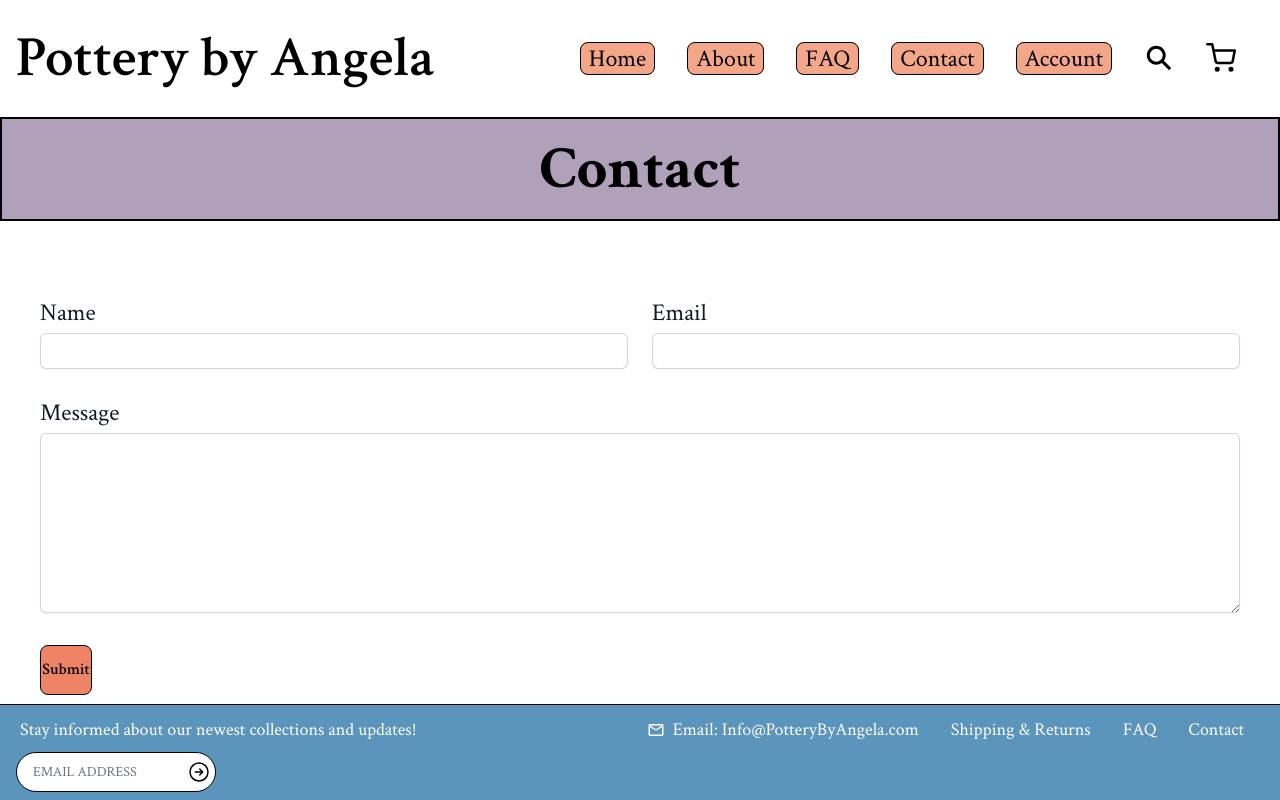
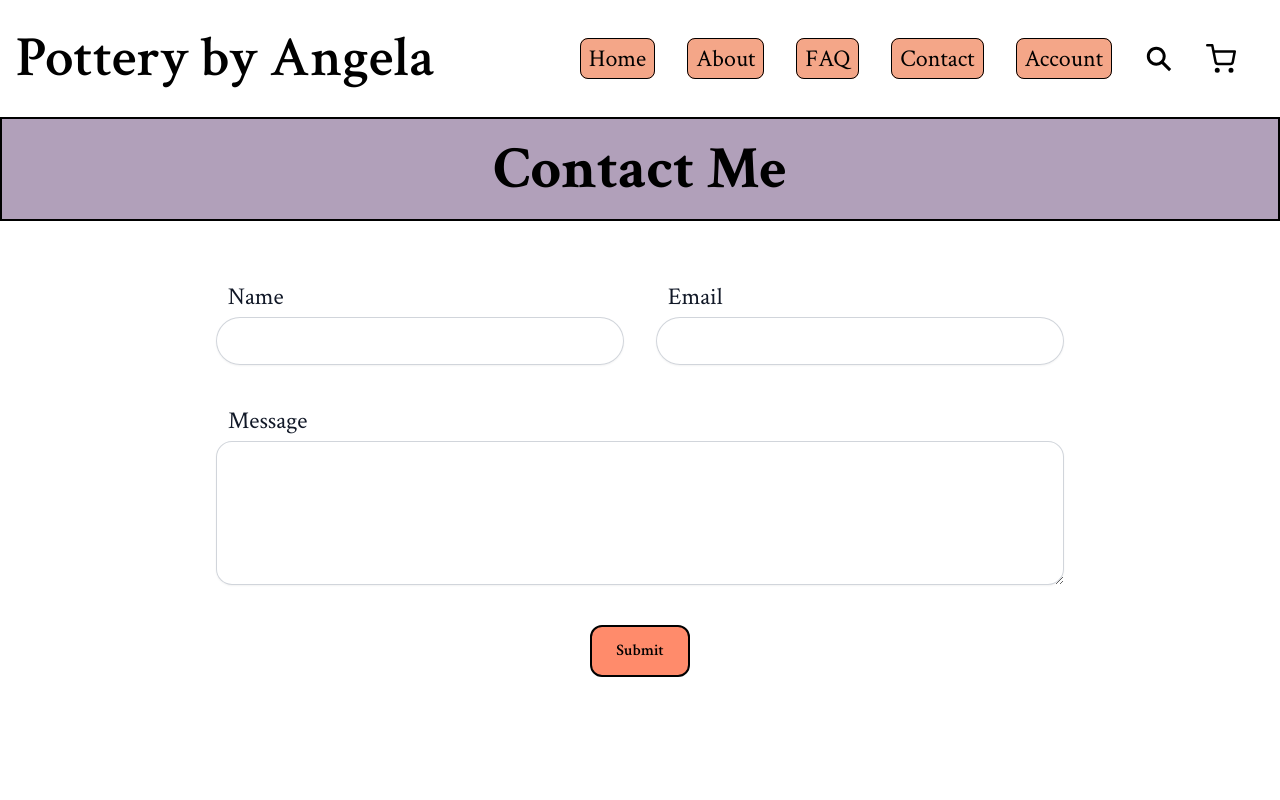
Before and after one commit to angelacao2109/Pottery-E-Commerce-Website, a React (Create React App) app in the folder front-end/: page /contact in a window 1280 px wide. Built offline with nearby package versions, Linux system fonts and the light colour scheme; a web font is replaced by a local one.

Commit message:
fixed layout of contact, account. Need to start on backend

```diff
--- a/front-end/src/App.tsx
+++ b/front-end/src/App.tsx
@@ -12,15 +12,16 @@ import Account from './pages/Account';
 function App() {
   return (
     <>
- <BrowserRouter>
+
+
       <Routes>
-      <Route path="/home" element={<Home />} />
+      <Route path="/" element={<Home />} />
         <Route path="/about" element={<About />} />
         <Route path="/faq" element={<FAQ />} />
         <Route path="/contact" element={<Contact />} />
         <Route path="/account" element={<Account />} />
       </Routes>
-    </BrowserRouter>
+
 
    </>
   );
--- a/front-end/src/components/Header.tsx
+++ b/front-end/src/components/Header.tsx
@@ -1,7 +1,7 @@
 import React from "react";
 import { FiShoppingCart } from "react-icons/fi";
 import { IoSearchSharp } from "react-icons/io5";
-const buttonStyles: string = "text-black hover:underline hover:bg-darker-button-pink  transition duration-300 text-2xl bg-button-pink rounded-lg px-2 border border-black";
+const buttonStyles: string = "text-black hover:underline hover:bg-darker-button-pink transition duration-300 text-2xl bg-button-pink rounded-lg px-2 border border-black p-1";
 
 const Header: React.FC = () => {
 return (
@@ -13,13 +13,13 @@ return (
   </div>
   <nav className=" flex justify-end pr-7">
   <ul className="flex space-x-8 text-lg  font-crimson">
-      <li><a href="/home" className={buttonStyles} >Home</a></li>
+      <li><a href="/#" className={buttonStyles} >Home</a></li>
       <li><a href="/about" className={buttonStyles}>About</a></li>
       <li><a href="/faq" className={buttonStyles}>FAQ</a></li>
       <li><a href="/contact" className={buttonStyles}>Contact</a></li>
       <li><a href="/account" className={buttonStyles}>Account</a></li>
-      <li className="img-li text-3xl" ><IoSearchSharp /> </li>
-      <li className="img-li text-3xl" ><FiShoppingCart /> </li>
+      <button className="img-li text-3xl cursor: pointer" ><IoSearchSharp /> </button>
+      <button className="img-li text-3xl cursor: pointer" ><FiShoppingCart /> </button>
     </ul>
   </nav>
 
--- a/front-end/src/index.tsx
+++ b/front-end/src/index.tsx
@@ -1,6 +1,7 @@
 import React from 'react';
 import ReactDOM from 'react-dom/client';
 import App from './App';
+import { BrowserRouter } from 'react-router-dom';
 
 
 const rootElement = document.getElementById('root');
@@ -8,10 +9,10 @@ if (rootElement) {
   const root = ReactDOM.createRoot(rootElement);
   root.render(
     <React.StrictMode>
-
-        <App />
-
-    </React.StrictMode>
+    <BrowserRouter>
+      <App />
+    </BrowserRouter>
+  </React.StrictMode>
   );
 } else {
   console.error("Root element not found");
--- a/front-end/src/pages/About.tsx
+++ b/front-end/src/pages/About.tsx
@@ -6,7 +6,7 @@ const About: React.FC = () => {
     return (
         <>
         <Header/>
-        <h1 className="font-crimson flex flex justify-center font-bold text-6xl p-5 bg-dusty-pink border-black border-x-2 border-b-2">About Me</h1>
+        <h1 className="font-crimson flex  justify-center font-bold text-6xl p-5 bg-dusty-pink border-black border-x-2 border-b-2">About Me</h1>
 
 <div className="flex justify-center">
 <div className="font-crimson p-10 max-w-3xl font-medium text-2xl tracking-wider leading-relaxed text-justify mr-40">
--- a/front-end/src/pages/Account.tsx
+++ b/front-end/src/pages/Account.tsx
@@ -6,11 +6,10 @@ const Account: React.FC = () => {
   return (
     <>
       <Header />
-      <h1 className="font-crimson flex justify-center font-bold text-6xl p-5 bg-light-blue border-black border-x-2 border-b-2">
-        Login
-      </h1>
+      <h1 className="font-crimson flex  justify-center font-bold text-6xl p-5 bg-light-blue border-black border-x-2 border-b-2">Login</h1>
 
-      <div className="mt-10 grid grid-cols-1 gap-y-4 font-crimson p-10 justify-items-center">
+
+      <div className="mt-10 grid grid-cols-1 gap-y-6 font-crimson p-10 justify-items-center">
         <div className="col-span-1">
           <div className="mt-2 w-96">
             <input
@@ -19,7 +18,7 @@ const Account: React.FC = () => {
               type="email"
               placeholder="Email"
               autoComplete="email"
-              className="block w-full h-12 rounded-md border-0 py-3 text-gray-900 shadow-sm ring-1 ring-inset ring-gray-300 placeholder:text-gray-400 focus:ring-1 focus:ring-black focus:outline-none sm:text-sm sm:leading-6"
+              className="block w-full h-14 rounded-full border-0 py-4 text-gray-900 shadow-sm ring-1 ring-inset ring-gray-300 placeholder:text-gray-400 focus:ring-1 focus:ring-black focus:outline-none text-lg"
             />
           </div>
         </div>
@@ -32,22 +31,25 @@ const Account: React.FC = () => {
               type="password"
               placeholder="Password"
               autoComplete="none"
-              className="block w-full h-12 rounded-md border-0 py-3 text-gray-900 shadow-sm ring-1 ring-inset ring-gray-300 placeholder:text-gray-400 focus:ring-1 focus:ring-black focus:outline-none sm:text-sm sm:leading-6"
+              className="block w-full h-14 rounded-full border-0 py-4 text-gray-900 shadow-sm ring-1 ring-inset ring-gray-300 placeholder:text-gray-400 focus:ring-1 focus:ring-black focus:outline-none text-lg"
             />
           </div>
         </div>
 
-        <p className="text-black">
-  <a href="#" className="underline">Forgot your Password?</a>
-</p>
+        <p className="text-lg text-black mt-4">
+          <a href="/forgetpassword" className="underline">Forgot your Password?</a>
+        </p>
 
-<button className="bg-light-blue rounded-xl p-2 border-black border"> Sign In </button>
-<p className="text-black">
-  <a href="#" className="underline">Create an Account</a>
-</p>
+        <button className="bg-light-blue rounded-xl py-3 px-5 text-lg border-black border">
+          Sign In
+        </button>
+
+        <p className="text-lg text-black mt-4">
+          <a href="/createaccount" className="underline">Create an Account</a>
+        </p>
       </div>
 
-      <Footer />
+
     </>
   );
 };
--- a/front-end/src/pages/Contact.tsx
+++ b/front-end/src/pages/Contact.tsx
@@ -6,62 +6,62 @@ const Contact: React.FC = () => {
   return (
     <>
       <Header />
+
       <h1 className="font-crimson flex justify-center font-bold text-6xl p-5 bg-light-purple border-black border-x-2 border-b-2">
-        Contact
+        Contact Me
       </h1>
 
-      <div className=" mt-10 grid grid-cols-1 gap-x-6 gap-y-8 sm:grid-cols-6 font-crimson p-10">
-        <div className="sm:col-span-3">
-          <label htmlFor="name" className="block leading-6 text-gray-900 font-medium text-2xl">
+      <div className="mx-auto flex justify-center items-center mt-10 max-w-4xl p-6">
+        <div className="grid grid-cols-1 sm:grid-cols-2 gap-x-8 gap-y-6 w-full font-crimson">
+
+          <div className="flex flex-col sm:col-span-1">
+            <label htmlFor="name" className="block leading-6 text-gray-900 font-medium text-2xl pl-3 pb-2 ">
               Name
             </label>
-          <div className="mt-2">
             <input
               id="name"
               name="name"
               type="text"
               autoComplete="given-name"
-              className="block w-full rounded-md border-0 py-1.5 text-gray-900 shadow-sm ring-1 ring-inset ring-gray-300 placeholder:text-gray-400 focus:ring-1 focus:ring-black focus:outline-none sm:text-sm sm:leading-6"
+              className="block w-full h-12 rounded-full border-0 py-3 text-gray-900 shadow-sm ring-1 ring-inset ring-gray-300 placeholder:text-gray-400 focus:ring-1 focus:ring-black focus:outline-none sm:text-sm sm:leading-6 "
             />
           </div>
-        </div>
 
-        <div className="sm:col-span-3">
-          <label htmlFor="email" className="block font-medium text-2xl leading-6 text-gray-900">
+          <div className="flex flex-col sm:col-span-1">
+            <label htmlFor="email" className="block font-medium text-2xl leading-6 text-gray-900 pl-3 pb-2">
               Email
             </label>
-          <div className="mt-2">
             <input
               id="email"
               name="email"
               type="email"
               autoComplete="email"
-            className="block w-full rounded-md border-0 py-1.5 text-gray-900 shadow-sm ring-1 ring-inset ring-gray-300 placeholder:text-gray-400 focus:ring-1 focus:ring-black focus:outline-none sm:text-sm sm:leading-6"
+              className="block w-full h-12 rounded-full border-0 py-3 text-gray-900 shadow-sm ring-1 ring-inset ring-gray-300 placeholder:text-gray-400 focus:ring-1 focus:ring-black focus:outline-none sm:text-sm sm:leading-6"
             />
           </div>
-        </div>
 
-        <div className="sm:col-span-6">
-          <label htmlFor="message" className="block font-medium text-2xl leading-6 text-gray-900">
+          <div className="sm:col-span-2">
+            <label htmlFor="message" className="block font-medium text-2xl leading-6 text-gray-900 pl-3 pb-2 p-5">
               Message
             </label>
-          <div className="mt-2">
             <textarea
               id="message"
               name="message"
               autoComplete="off"
-              rows={7}
-              className="block w-full rounded-md border-0 py-1.5 text-gray-900 shadow-sm ring-1 ring-inset ring-gray-300 placeholder:text-gray-400 focus:ring-1 focus:ring-black focus:outline-none sm:text-sm sm:leading-6"
+              rows={5}
+              className="block w-full rounded-2xl border-0 py-3 px-4 text-gray-900 shadow-sm ring-1 ring-inset ring-gray-300 placeholder:text-gray-400 focus:ring-1 focus:ring-black focus:outline-none sm:text-sm sm:leading-6"
             />
+          </div>
+
+          <div className="sm:col-span-2 flex justify-center mt-4">
+            <button className="bg-orange text-black rounded-xl py-3 px-6 font-semibold border-2 border-black  ">
+              Submit
+            </button>
+          </div>
         </div>
       </div>
 
-        <button className="flex bg-orange rounded-lg mr-32 p-3 text-center justify-center font-semibold border-black  border-solid border">
-            Submit
-        </button>
-      </div>
 
-      <Footer />
     </>
   );
 };
--- a/front-end/src/pages/FAQ.tsx
+++ b/front-end/src/pages/FAQ.tsx
@@ -11,7 +11,7 @@ const FAQ: React.FC = () => {
 return(
     <>
     <Header/>
-    <h1 className="font-crimson  flex justify-center font-bold text-6xl p-5 bg-sage border-black border-x-2 border-b-2">Frequently Asked Questions</h1>
+    <h1 className="font-crimson flex justify-center font-bold text-6xl p-5 bg-sage border-black border-x-2 border-b-2">Frequently Asked Questions</h1>
 
     <h2 className={titleHeader}> Care & Materials </h2>
 
--- a/front-end/tailwind.config.js
+++ b/front-end/tailwind.config.js
@@ -19,7 +19,7 @@ module.exports = {
         'button-pink': '#F4A688',
         'darker-button-pink': '#E58A76',
         'sage': '#9DAF96',
-        'orange': '#EE8465',
+        'orange': '#FF8B6B',
       },
     },
   },
```
Also changed, not shown: front-end/src/pages/NotFoundPage.tsx (added). Lines whose indentation alone changed are shown as unchanged.
